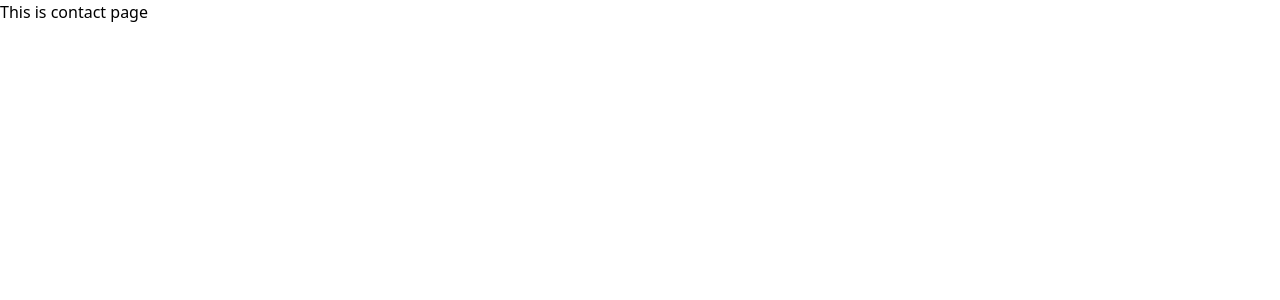
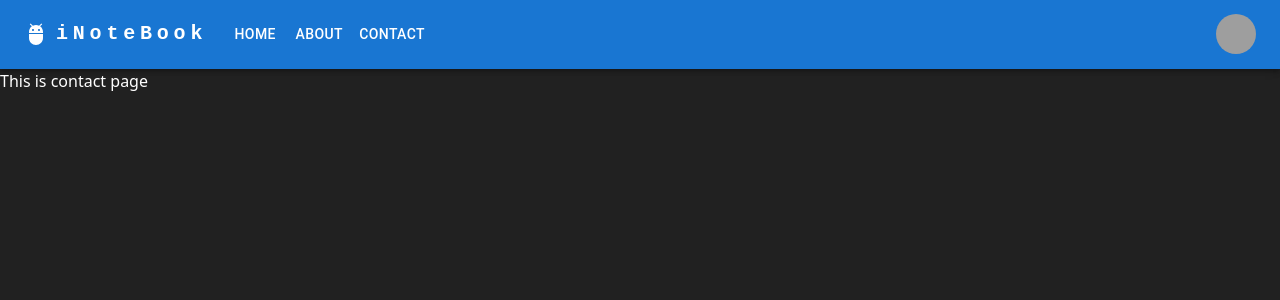
Before and after one commit to rahuljat1349/iNoteBook, a React (Vite) app in the folder noteBook-react/: page /Contact in a window 1280 px wide. Shown: the top 300 px of the page. Built offline with nearby package versions, Linux system fonts and the light colour scheme; grey boxes are pictures that could not be loaded.

Commit message:
added routes

```diff
--- a/noteBook-react/src/App.jsx
+++ b/noteBook-react/src/App.jsx
@@ -2,6 +2,7 @@
 import Navbar from "./components/Navbar";
 import Contact from "./components/Contact";
 import Home from "./components/Home";
+import About from "./components/About";
 
 function App() {
   return (
@@ -9,12 +10,13 @@
       <BrowserRouter>
         <Navbar />
         <Routes>
-          <Route path="/" element={<Home/>}/>
-          <Route path="/contact" element={<Contact />} />
+          <Route path="/Home" element={<Home />} />
+          <Route path="/About" element={<About />} />
+          <Route path="/Contact" element={<Contact />} />
         </Routes>
       </BrowserRouter>
     </>
   );
-};
+}
 
 export default App;
--- /dev/null
+++ b/noteBook-react/src/components/About.jsx
@@ -0,0 +1,5 @@
+import React from "react";
+
+export default function About() {
+  return <div className="text-white">About page</div>;
+}
--- a/noteBook-react/src/components/Contact.jsx
+++ b/noteBook-react/src/components/Contact.jsx
@@ -1,11 +1,7 @@
-import React from 'react'
+import React from "react";
 
 const Contact = () => {
-  return (
-    <div>
-      This is contact page
-    </div>
-  );
+  return <div className="text-white">This is contact page</div>;
 };
 
 export default Contact;
--- a/noteBook-react/src/components/Home.jsx
+++ b/noteBook-react/src/components/Home.jsx
@@ -1,9 +1,5 @@
-import React from 'react'
+import React from "react";
 
 export default function Home() {
-  return (
-    <div>
-      Home page
-    </div>
-  )
+  return <div className="text-white">Home page</div>;
 }
--- a/noteBook-react/src/components/Navbar.jsx
+++ b/noteBook-react/src/components/Navbar.jsx
@@ -1,11 +1,166 @@
+import * as React from "react";
+import AppBar from "@mui/material/AppBar";
+import Box from "@mui/material/Box";
+import Toolbar from "@mui/material/Toolbar";
+import IconButton from "@mui/material/IconButton";
+import Typography from "@mui/material/Typography";
+import Menu from "@mui/material/Menu";
+import MenuIcon from "@mui/icons-material/Menu";
+import Container from "@mui/material/Container";
+import Avatar from "@mui/material/Avatar";
+import Button from "@mui/material/Button";
+import Tooltip from "@mui/material/Tooltip";
+import MenuItem from "@mui/material/MenuItem";
+import AdbIcon from "@mui/icons-material/Adb";
+import { Link } from "react-router-dom";
 
 
-
+const pages = ["Home", "About", "Contact"];
+const settings = ["Profile", "Logout"];
 
 function Navbar() {
+  const [anchorElNav, setAnchorElNav] = React.useState(null);
+  const [anchorElUser, setAnchorElUser] = React.useState(null);
 
+  const handleOpenNavMenu = (event) => {
+    setAnchorElNav(event.currentTarget);
+  };
+  const handleOpenUserMenu = (event) => {
+    setAnchorElUser(event.currentTarget);
+  };
 
+  const handleCloseNavMenu = () => {
+    setAnchorElNav(null);
+  };
 
-  return ;
+  const handleCloseUserMenu = () => {
+    setAnchorElUser(null);
+  };
+
+  return (
+    <AppBar position="static">
+      <Container maxWidth="xl">
+        <Toolbar disableGutters>
+          <AdbIcon sx={{ display: { xs: "none", md: "flex" }, mr: 1 }} />
+          <Typography
+            variant="h6"
+            noWrap
+            component="a"
+            href="#app-bar-with-responsive-menu"
+            sx={{
+              mr: 2,
+              display: { xs: "none", md: "flex" },
+              fontFamily: "monospace",
+              fontWeight: 700,
+              letterSpacing: ".3rem",
+              color: "inherit",
+              textDecoration: "none",
+            }}
+          >
+            iNoteBook
+          </Typography>
+
+          <Box sx={{ flexGrow: 1, display: { xs: "flex", md: "none" } }}>
+            <IconButton
+              size="large"
+              aria-label="account of current user"
+              aria-controls="menu-appbar"
+              aria-haspopup="true"
+              onClick={handleOpenNavMenu}
+              color="inherit"
+            >
+              <MenuIcon />
+            </IconButton>
+            <Menu
+              id="menu-appbar"
+              anchorEl={anchorElNav}
+              anchorOrigin={{
+                vertical: "bottom",
+                horizontal: "left",
+              }}
+              keepMounted
+              transformOrigin={{
+                vertical: "top",
+                horizontal: "left",
+              }}
+              open={Boolean(anchorElNav)}
+              onClose={handleCloseNavMenu}
+              sx={{
+                display: { xs: "block", md: "none" },
+              }}
+            >
+              {pages.map((page) => (
+                <MenuItem key={page} onClick={handleCloseNavMenu}>
+                  <Typography textAlign="center">
+                    <Link to={`/${page}`}>{page}</Link>
+                  </Typography>
+                </MenuItem>
+              ))}
+            </Menu>
+          </Box>
+          <AdbIcon sx={{ display: { xs: "flex", md: "none" }, mr: 1 }} />
+          <Typography
+            variant="h5"
+            noWrap
+            component="a"
+            href="#app-bar-with-responsive-menu"
+            sx={{
+              mr: 2,
+              display: { xs: "flex", md: "none" },
+              flexGrow: 1,
+              fontFamily: "monospace",
+              fontWeight: 700,
+              letterSpacing: ".3rem",
+              color: "inherit",
+              textDecoration: "none",
+            }}
+          >
+            iNoteBook
+          </Typography>
+          <Box sx={{ flexGrow: 1, display: { xs: "none", md: "flex" } }}>
+            {pages.map((page) => (
+              <Button
+                key={page}
+                onClick={handleCloseNavMenu}
+                sx={{ my: 2, color: "white", display: "block" }}
+              >
+                <Link to={`/${page}`}>{page}</Link>
+              </Button>
+            ))}
+          </Box>
+
+          <Box sx={{ flexGrow: 0 }}>
+            <Tooltip title="Open settings">
+              <IconButton onClick={handleOpenUserMenu} sx={{ p: 0 }}>
+                <Avatar alt="Avatar" src="/static/images/avatar/2.jpg" />
+              </IconButton>
+            </Tooltip>
+            <Menu
+              sx={{ mt: "45px" }}
+              id="menu-appbar"
+              anchorEl={anchorElUser}
+              anchorOrigin={{
+                vertical: "top",
+                horizontal: "right",
+              }}
+              keepMounted
+              transformOrigin={{
+                vertical: "top",
+                horizontal: "right",
+              }}
+              open={Boolean(anchorElUser)}
+              onClose={handleCloseUserMenu}
+            >
+              {settings.map((setting) => (
+                <MenuItem key={setting} onClick={handleCloseUserMenu}>
+                  <Typography textAlign="center">{setting}</Typography>
+                </MenuItem>
+              ))}
+            </Menu>
+          </Box>
+        </Toolbar>
+      </Container>
+    </AppBar>
+  );
 }
 export default Navbar;
--- a/noteBook-react/src/main.jsx
+++ b/noteBook-react/src/main.jsx
@@ -2,7 +2,7 @@
 import ReactDOM from "react-dom/client";
 import App from "./App.jsx";
 import "./index.css";
-
+document.body.style.backgroundColor = "#212121"
 ReactDOM.createRoot(document.getElementById("root")).render(
   <React.StrictMode>
     <App />
```
